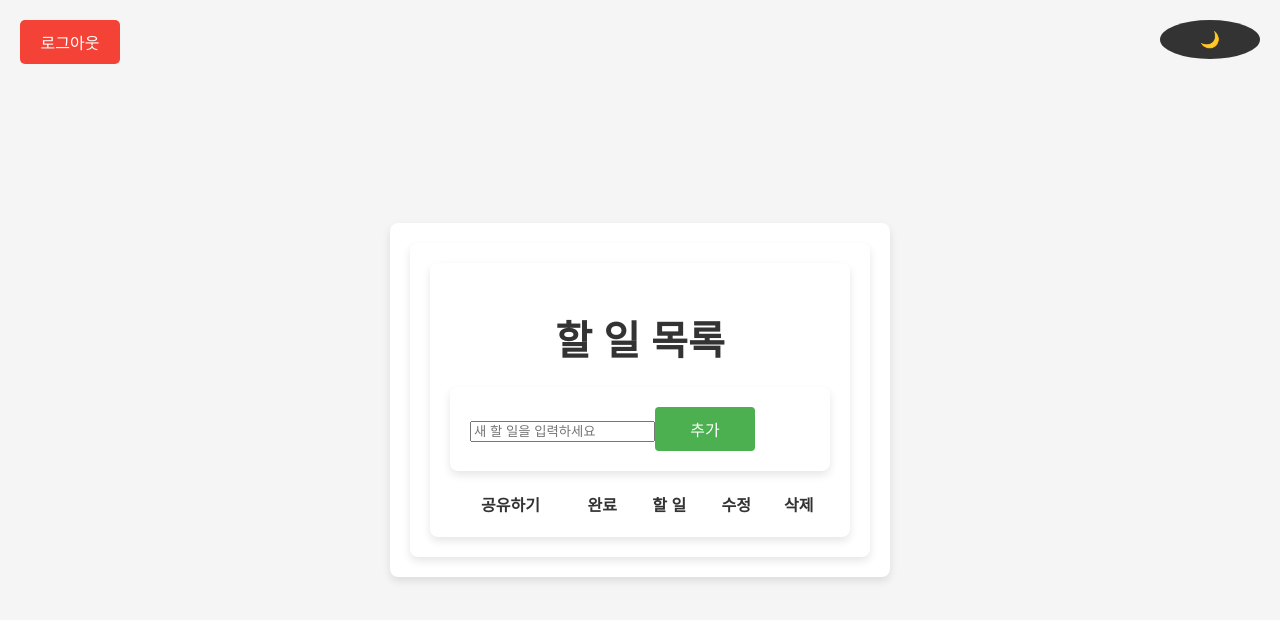
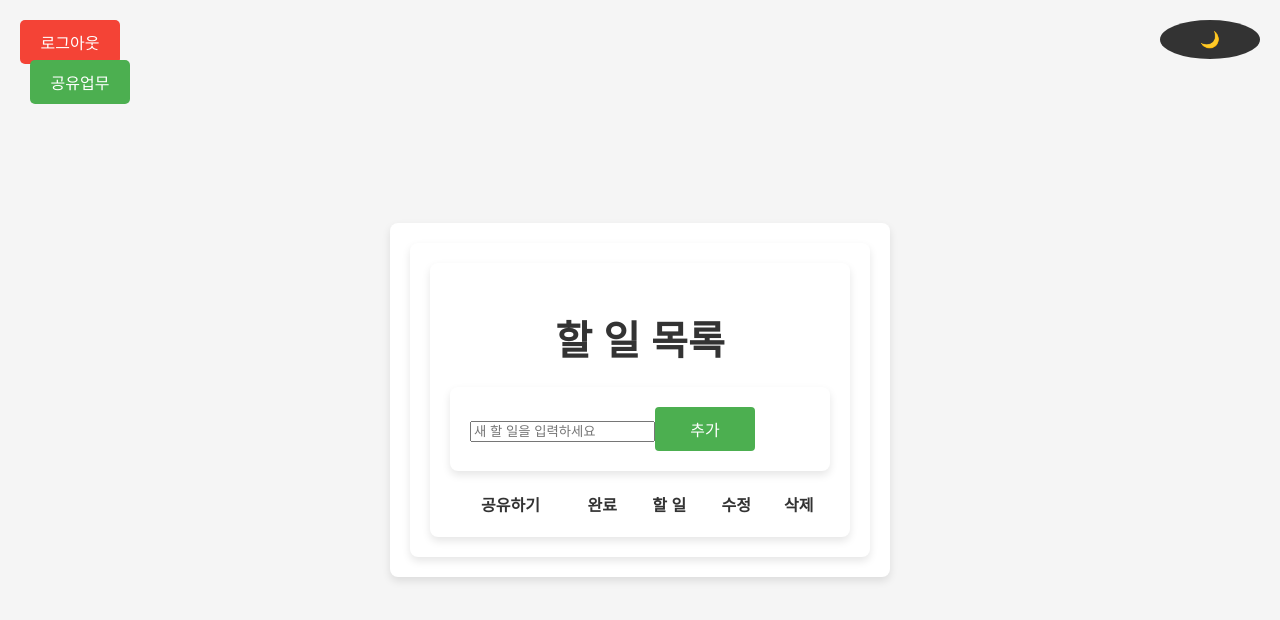
Before and after one commit to ENTP-Ku/Clush, a React (Create React App) app in the folder checklist/: page /list in a window 1280 px wide. Shown: the top 620 px of the page. Built offline with nearby package versions, Linux system fonts and the light colour scheme.

Commit message:
개인페이지와 공유페이지 이동 버튼 생성

```diff
--- a/checklist/src/components/List.js
+++ b/checklist/src/components/List.js
@@ -1,12 +1,15 @@
 import React, { useEffect, useState } from "react";
 import axios from "axios";
 import { jwtDecode } from "jwt-decode"; // jwt-decode 라이브러리에서 jwtDecode를 임포트
+import { useNavigate } from "react-router-dom"; // useNavigate 임포트
 import "../css/List.css"; // CSS 파일 임포트
 
 const List = () => {
   const [tasks, setTasks] = useState([]);
   const [newTask, setNewTask] = useState("");
   const [isDarkMode, setIsDarkMode] = useState(false);
+
+  const navigate = useNavigate(); // navigate 훅 생성
 
   // 로컬 스토리지에서 JWT 토큰 가져오기
   const token = localStorage.getItem("jwt");
@@ -96,6 +99,11 @@ const List = () => {
     window.location.href = "/"; // 홈페이지로 리다이렉트
   };
 
+  // 공유업무 페이지로 이동
+  const goToShare = () => {
+    navigate("/share"); // /share 페이지로 이동
+  };
+
   return (
     <div>
       <h1 className="text-center">할 일 목록</h1>
@@ -116,6 +124,24 @@ const List = () => {
         onClick={handleLogout}
       >
         로그아웃
+      </button>
+
+      {/* 공유업무 버튼 */}
+      <button
+        style={{
+          position: "absolute",
+          top: "60px",
+          left: "20px",
+          padding: "10px 15px",
+          backgroundColor: "#4CAF50",
+          color: "#fff",
+          border: "none",
+          borderRadius: "5px",
+          cursor: "pointer",
+        }}
+        onClick={goToShare}
+      >
+        공유업무
       </button>
 
       <div>
--- a/checklist/src/components/Share.js
+++ b/checklist/src/components/Share.js
@@ -2,6 +2,7 @@ import React, { useEffect, useState } from "react";
 import axios from "axios";
 import { jwtDecode } from "jwt-decode"; // jwt-decode 라이브러리에서 jwtDecode를 임포트
 import "../css/List.css"; // CSS 파일 임포트
+import { useNavigate } from "react-router-dom"; // react-router-dom에서 useNavigate 임포트
 
 const ShareList = () => {
   const [tasks, setTasks] = useState([]);
@@ -68,6 +69,12 @@ const ShareList = () => {
     window.location.href = "/"; // 홈페이지로 리다이렉트
   };
 
+  // "나의 할일" 페이지로 이동하는 함수
+  const navigate = useNavigate();
+  const goToMyTasks = () => {
+    navigate("/list"); // List.js 페이지로 이동
+  };
+
   return (
     <div>
       <h1 className="text-center">공유된 할 일 목록</h1>
@@ -88,6 +95,24 @@ const ShareList = () => {
         onClick={handleLogout}
       >
         로그아웃
+      </button>
+
+      {/* 나의 할일 버튼 */}
+      <button
+        style={{
+          position: "absolute",
+          top: "80px",
+          left: "20px",
+          padding: "10px 15px",
+          backgroundColor: "#4CAF50",
+          color: "#fff",
+          border: "none",
+          borderRadius: "5px",
+          cursor: "pointer",
+        }}
+        onClick={goToMyTasks} // List.js로 이동
+      >
+        나의 할일
       </button>
 
       {/* 테이블 형태로 목록 표시 */}
```
